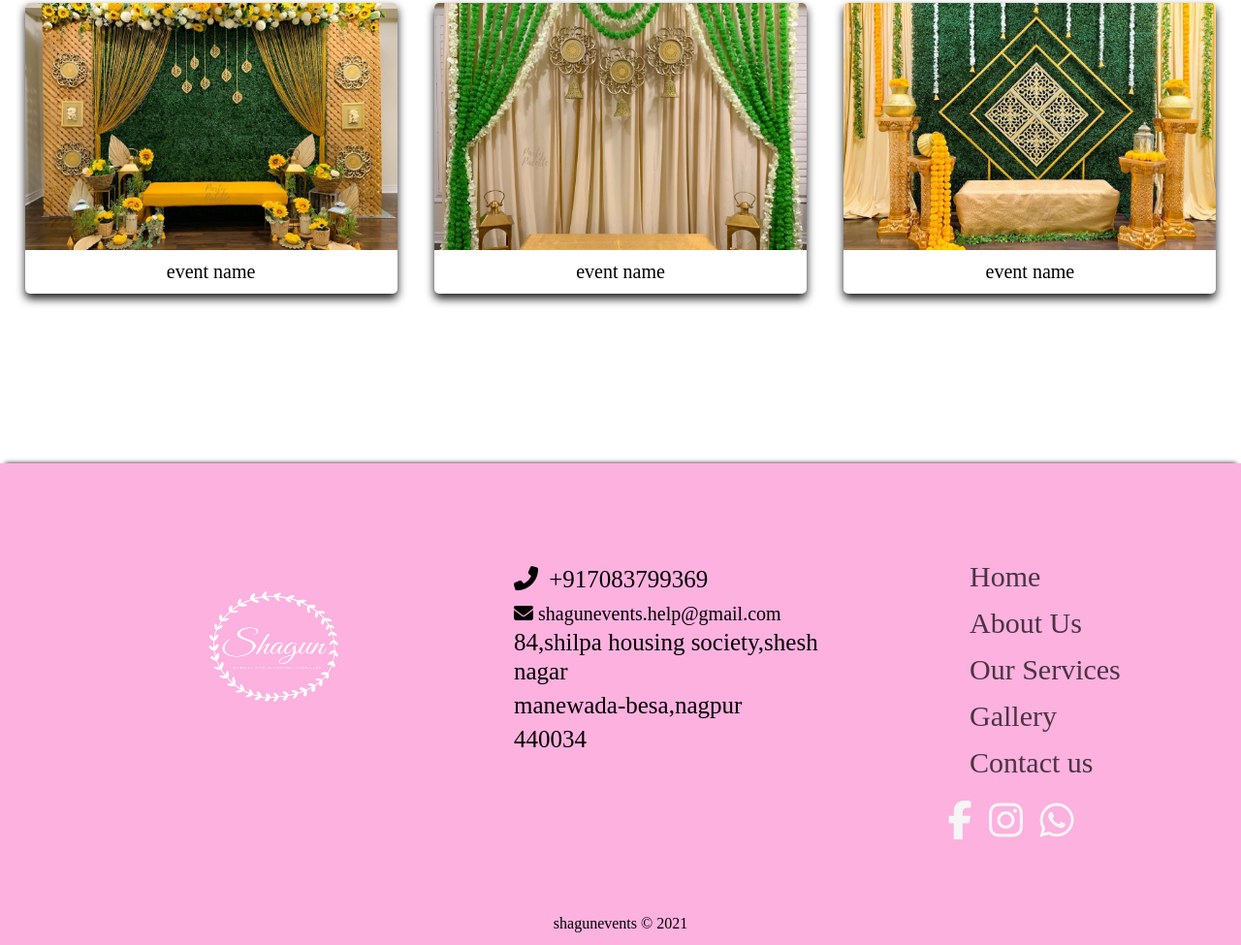
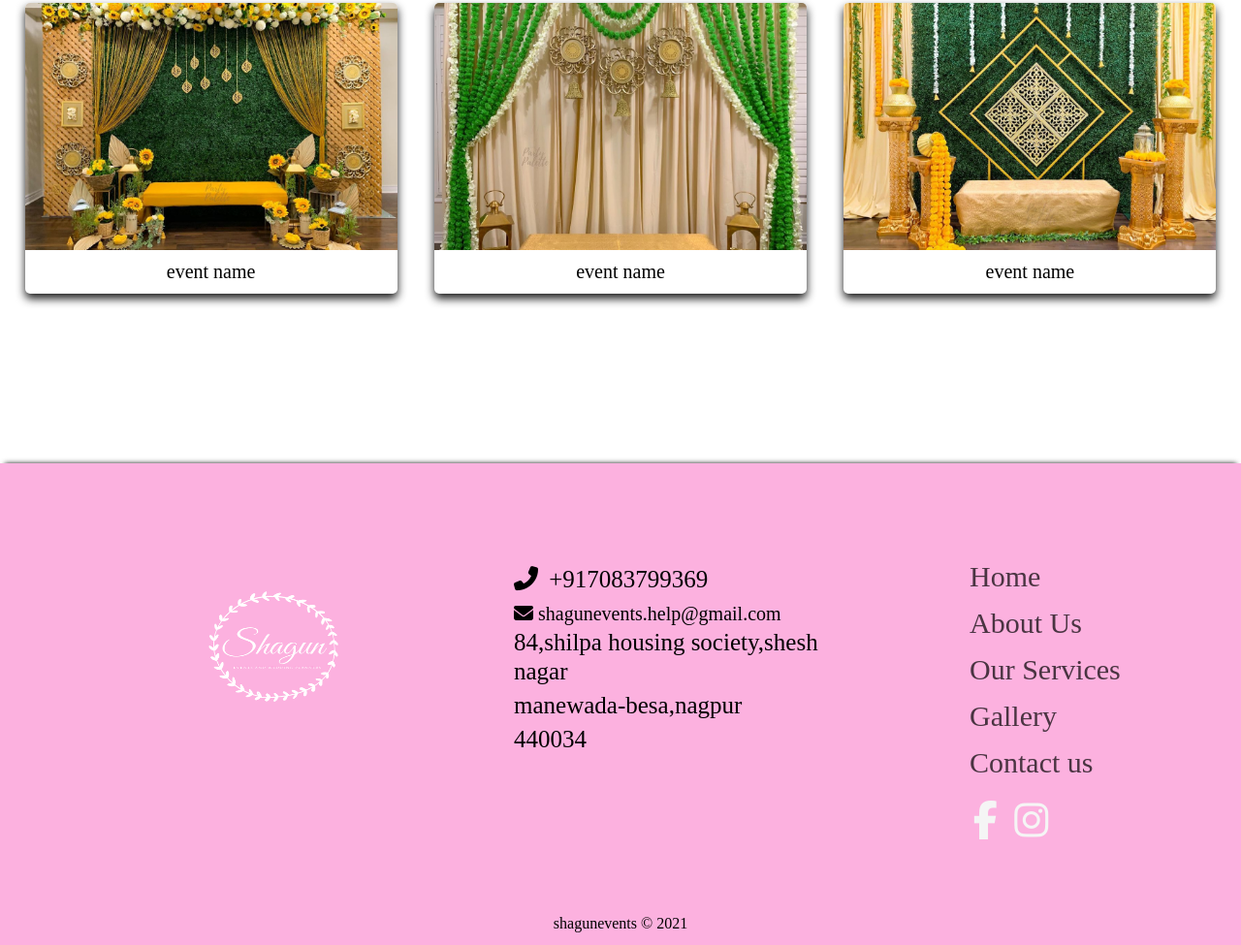
Before and after one commit to saishgadekar58/shagunevents, a plain HTML site: page gallery.html in a window 1280 px wide. Shown: the part 2457-3432 px from the top of the page at 97% size. Drawn offline with nearby package versions, Linux system fonts and the light colour scheme.

Commit message:
fifth_commit

```diff
--- a/gallery.html
+++ b/gallery.html
@@ -272,10 +272,6 @@
               ><i class="fab fa-facebook-f fa-4x l"></i
             ></a>
             <a href=""><i class="fab fa-instagram fa-4x l"></i></a>
-
-            <a href="9067194769">
-              <i class="fab fa-whatsapp fa-4x l"></i>
-            </a>
           </div>
           <br />
           <p class="copyright">shagunevents © 2021</p>
```
